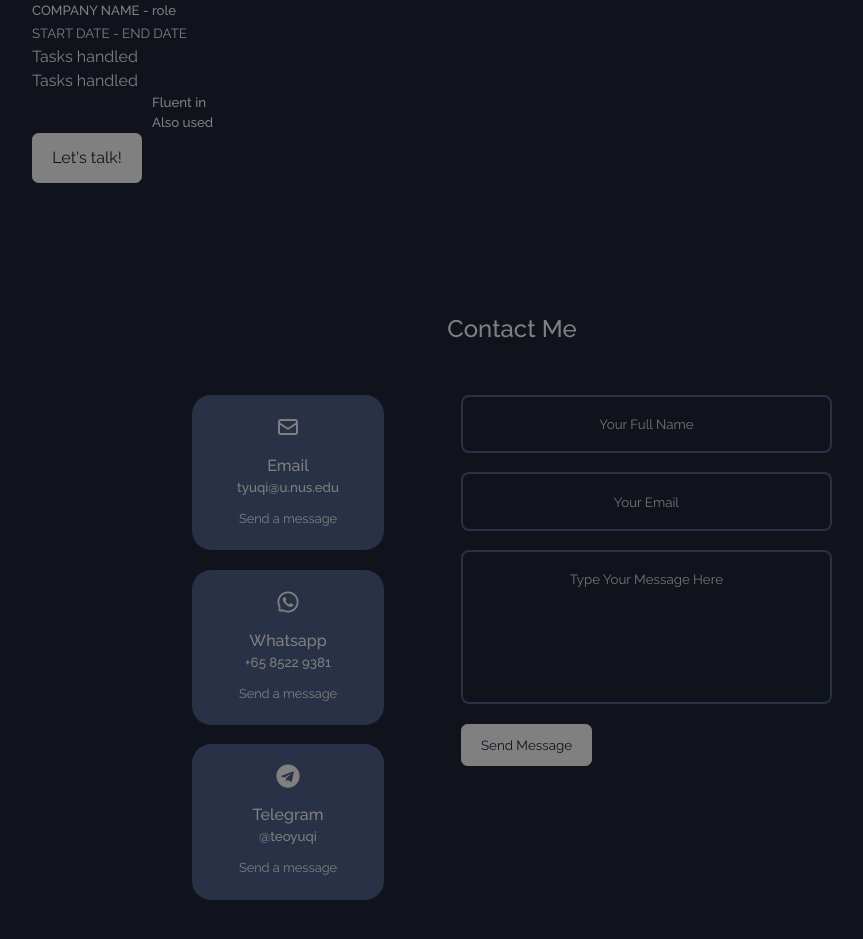
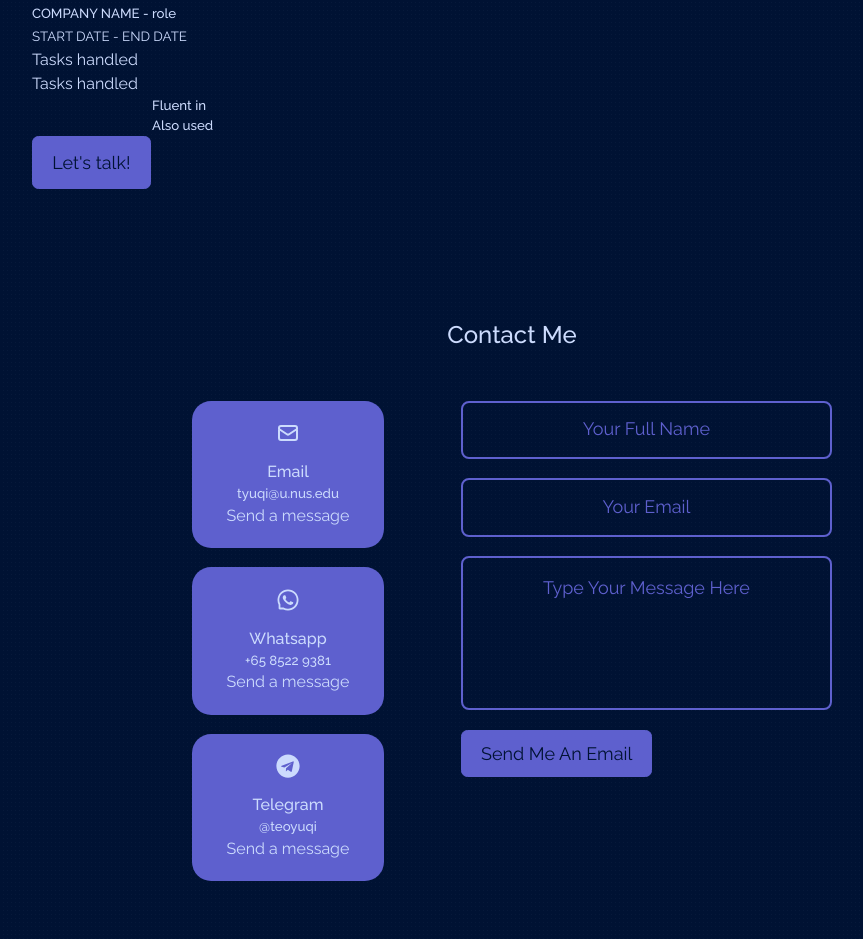
Before and after one commit to teoyuqi/teoyuqi.github.io, a React (Create React App) app: page / in a window 1280 px wide. Shown: the part 1821-2760 px from the top of the page, without its empty margins (128-991 px from the left). Built offline with nearby package versions, Linux system fonts and the light colour scheme.

Commit message:
Change color theme

```diff
--- a/src/components/about-me/about-me.css
+++ b/src/components/about-me/about-me.css
@@ -11,7 +11,7 @@
     aspect-ratio: 1/1;
     background: linear-gradient(45deg,
             transparent,
-            var(--color-primary),
+            var(--color-primary-variant),
             transparent);
     display: grid;
     place-items: center;
@@ -37,11 +37,12 @@
 }
 
 .about__card {
-    background: var(--color-bg-variant);
+    background: var(--color-primary-variant);
     border: 1px solid transparent;
     border-radius: 1rem;
     padding: 0.5rem 1rem ;
     text-align: center;
+    transition: var(--transition-ease);
 }
 
 .about__card:hover {
--- a/src/components/contact/Contact.jsx
+++ b/src/components/contact/Contact.jsx
@@ -23,33 +23,33 @@ const Contact = () => {
 
       <div className='container contact__container'>
         <div className='contact__options'>
-          <article className='contact__option'>
+          <a href='mailto:tyuqi@u.nus.edu' target='_blank' rel="noreferrer" className='contact__option'>
             <HiOutlineMail className='contact__option-icon'/>
             <h4>Email</h4>
             <h5>tyuqi@u.nus.edu</h5>
-            <a href='mailto:tyuqi@u.nus.edu' target='_blank' rel="noreferrer">Send a message</a>
-          </article>
+            Send a message
+          </a>
 
-          <article className='contact__option'>
+          <a href='mailto:tyuqi@u.nus.edu' target='_blank' rel="noreferrer" className='contact__option'>
             <AiOutlineWhatsApp className='contact__option-icon'/>
             <h4>Whatsapp</h4>
             <h5>+65 8522 9381</h5>
-            <a href='https://api.whatsapp.com/send?phone=6585229381' target='_blank' rel="noreferrer">Send a message</a>
-          </article>
+            Send a message
+          </a>
 
-          <article className='contact__option'>
+          <a href='mailto:tyuqi@u.nus.edu' target='_blank' rel="noreferrer" className='contact__option'>
             <FaTelegram className='contact__option-icon'/>
             <h4>Telegram</h4>
             <h5>@teoyuqi</h5>
-            <a href='https://t.me/teoyuqi' target='_blank' rel="noreferrer">Send a message</a>
-          </article>
+            Send a message
+          </a>
         </div>
 
         <form ref={form} onSubmit={sendEmail}>
-          <input tpe='text' name='name' placeholder='Your Full Name' required/>
-          <input tpe='email' name='email' placeholder='Your Email' required/>
+          <input type='text' name='name' placeholder='Your Full Name' required/>
+          <input type='email' name='email' placeholder='Your Email' required/>
           <textarea name='message' rows='7' placeholder='Type Your Message Here' required/>
-          <button type='submit' className='btn btn-primary'>Send Message</button>
+          <button type='submit' className='btn btn-primary'>Send Me An Email</button>
         </form>
       </div>
     </section>
--- a/src/components/contact/contact.css
+++ b/src/components/contact/contact.css
@@ -13,29 +13,23 @@
 }
 
 .contact__option {
-    background: var(--color-bg-variant);
+    background: var(--color-primary-variant);
     padding: 1.2rem;
     border-radius:1.2rem;
     text-align: center;
     border: 1px solid transparent;
     transition: var(--transition-ease);
+    color: var(--color-primary)
 }
 
 .contact__option:hover {
     background: transparent;
     border-color: var(--color-bg-variant);
-    cursor: default;
 }
 
 .contact__option-icon {
     font-size: 1.5rem;
     margin-bottom: 0.5rem;
-}
-
-.contact__option a {
-    margin-top: 0.7rem;
-    display: inline-block;
-    font-size: 0.8rem;
 }
 
 /* ===== Form ===== */
@@ -49,9 +43,9 @@ input, textarea {
     padding: 1.2rem;
     border-radius: 0.5rem;
     background: transparent;
-    border: 2px solid var(--color-bg-variant);
+    border: 2px solid var(--color-primary-variant);
     resize: none;
-    color: white;
+    color: var(--color-primary);
     font-family: var(--main-font);
     text-align: center;
 }
@@ -59,6 +53,16 @@ input, textarea {
 input:hover,
 textarea:hover {
     border-color: var(--color-primary);
+    color: var(--color-primary);
+}
+
+::placeholder {
+    color: var(--color-primary-variant);
+    font-size: large;
+}
+
+:hover::placeholder {
+    color: var(--color-primary);
 }
 
 /* ===== MEDIA QUERIES (MEDIUM DEVICES) ===== */
--- a/src/components/header/header.css
+++ b/src/components/header/header.css
@@ -48,7 +48,7 @@ header {
     width: var(--portrait-size);
     height: var(--portrait-size);
     border-radius: 50%;
-    border: var(--portrait-border-size) solid var(--color-primary);
+    border: var(--portrait-border-size) solid var(--color-primary-variant);
 }
 
 /* ===== MEDIA QUERIES (MEDIUM DEVICES) ===== */
--- a/src/index.css
+++ b/src/index.css
@@ -14,11 +14,12 @@
 /* CSS variables. */
 :root {
     --main-font: 'Raleway', sans-serif;
-    --color-bg: rgb(16, 19, 27);
-    --color-bg-variant: rgb(41, 49, 70);
-    --color-primary: grey;
-    --color-light: white;
-    --color-blue: blue;
+    --color-bg: #001233;
+    --color-bg-variant: #6930c3;
+    --color-primary: #ccdbfd;
+    --color-primary-variant: #5e60ce;
+    --color-light: #e2eafc;
+    --color-blue: #5390d9;
 
     --transition-ease: all 400ms ease;
 
@@ -29,7 +30,8 @@
 
 }
 
-html, body {
+html,
+body {
     scroll-behavior: smooth;
 }
 
@@ -43,6 +45,11 @@ body {
     background: var(--color-bg);
     color: var(--color-primary);
     line-height: 1.5;
+    background-image: repeating-linear-gradient(-45deg,
+        rgba(91, 108, 151, 0.25),
+        transparent 1px,
+        transparent 6px);
+    background-size: 4px 4px;
 }
 
 /* ===== GENERAL STYLES ===== */
@@ -84,7 +91,7 @@ section>h2 {
 }
 
 a {
-    color: var(--color-primary);
+    color: var(--color-primary-variant);
     transition: var(--transition-ease);
 }
 
@@ -99,21 +106,23 @@ a:hover {
     padding: 0.75rem 1.2rem;
     border-radius: 0.4rem;
     cursor: pointer;
-    border: 1px solid var(--color-primary);
+    border: 1px solid var(--color-primary-variant);
     transition: var(--transition-ease);
     font-family: var(--main-font);
+    font-size: large;
 }
 
 .btn:hover {
     background: var(--color-light);
-    color: var(--color-bg);
+    color: var(--color-blue);
     border-color: transparent;
 }
 
 .btn-primary {
-    background: var(--color-primary);
+    background: var(--color-primary-variant);
     color: var(--color-bg);
 }
+
 
 img {
     display: block;
@@ -138,7 +147,7 @@ img {
         width: var(--container-width-small);
     }
 
-    section > h2 {
+    section>h2 {
         margin-top: 2rem;
     }
 }
```
